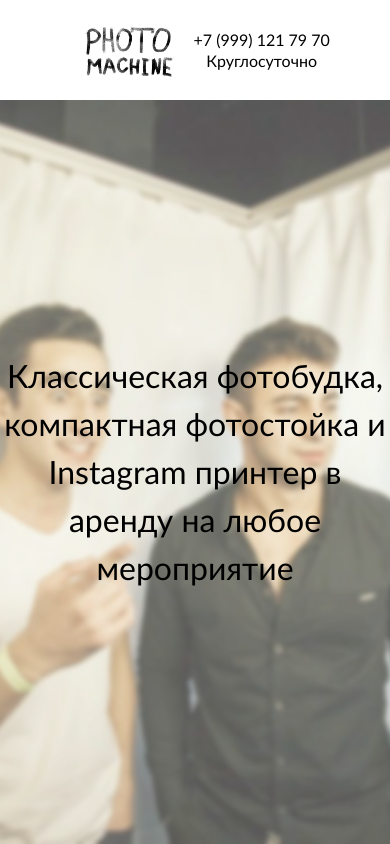
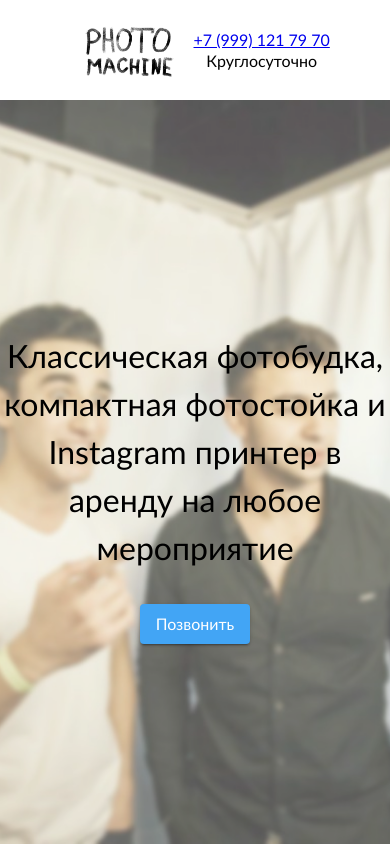
Before and after one commit to sharadbrat/photo-machine, a plain HTML site: page index.html in a window 390 px wide. Shown: the top 844 px of the page. Drawn offline with Linux system fonts and the light colour scheme.

Commit message:
added call button and updated header phone

```diff
--- a/index.html
+++ b/index.html
@@ -23,7 +23,7 @@
     <img class="header__logo" src="./resources/logo.jpg" alt="Логотип команды Photomachine" />
     <h1 class="header__tagline hide">Сервис проката интерактивного event оборудования</h1>
     <div>
-      <p class="center">+7 (999) 121 79 70</p>
+      <p class="center"><a href="tel:+7-999-121-79-70">+7 (999) 121 79 70</a></p>
       <p class="center">Круглосуточно</p>
     </div>
   </div>
@@ -42,7 +42,8 @@
       <div class="carousel__image" style="background-image: url('./resources/carousel_4.jpg');"></div>
       <div class="carousel__image" style="background-image: url('./resources/carousel_5.jpg');"></div>
       <div class="carousel__wrapper">
-        <h1 class="carousel__tagline hidden" id="main-tagline">Классическая фотобудка, компактная фотостойка и Instagram принтер в аренду на любое мероприятие</h1>
+        <h1 class="carousel__tagline hidden main-tagline">Классическая фотобудка, компактная фотостойка и Instagram принтер в аренду на любое мероприятие</h1>
+        <a href="tel:+7-999-121-79-70" class="carousel__button main-tagline hidden">Позвонить</a>
       </div>
     </div>
   </section>
--- a/script.js
+++ b/script.js
@@ -4,7 +4,9 @@ function activateCarousel(interval) {
   var currentItem = 1;
   var imagesCount = images.length;
 
-  document.getElementById('main-tagline').style.opacity = 1;
+  var mainTaglines = document.getElementsByClassName('main-tagline');
+  for (var i = 0; i < mainTaglines.length; i++)
+    mainTaglines[i].style.opacity = 1;
 
   return setInterval(function() {
     if (currentItem === 0) {
--- a/style.css
+++ b/style.css
@@ -114,6 +114,17 @@ html, body {
   background-repeat: no-repeat;
   background-size: cover;
   transition: opacity ease-in-out 300ms;
+}
+
+.carousel__button {
+  display: block;
+  line-height: 2.5rem;
+  background-color: #42a5f5;
+  border-radius: 4px;
+  box-shadow: 0 2px 2px 0 rgba(0,0,0,0.14), 0 1px 5px 0 rgba(0,0,0,0.12), 0 3px 1px -2px rgba(0,0,0,0.2);
+  padding: 0 1rem;
+  color: white;
+  text-decoration: none;
 }
 
 section h1 {
```
